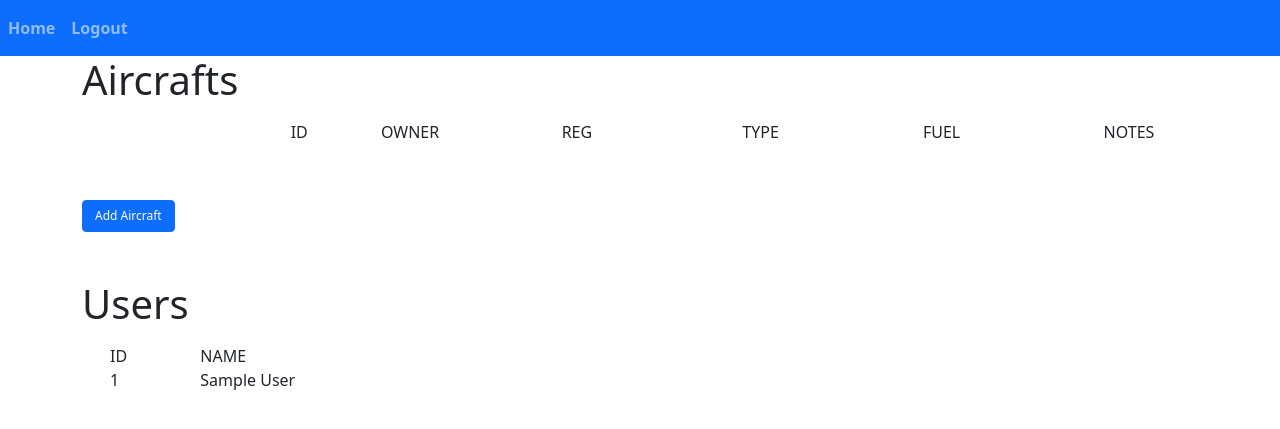
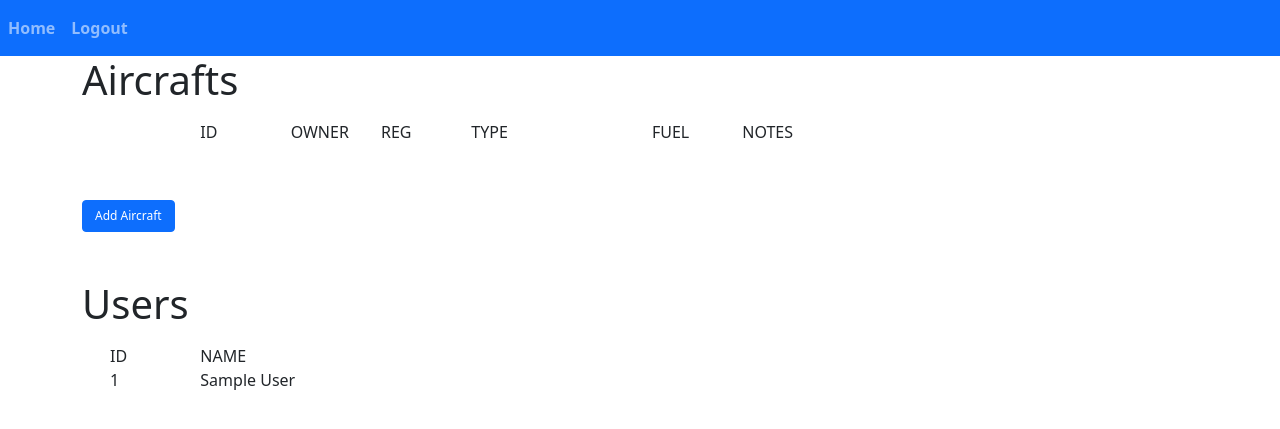
Before and after one commit to stelaninja/aircraft_performance, a Flask app: page / in a window 1280 px wide. Shown: the top 429 px of the page. Run offline with Flask 2, Linux system fonts and the light colour scheme; the visitor is signed in with stand-in values (Sample User, id 1); data comes from the database, SQL or seed files in the repository; data that the repository does not hold is empty; some libraries are stand-ins or nearby versions.

Commit message:
Fixes to the homepage

```diff
--- a/website/templates/home.html
+++ b/website/templates/home.html
@@ -7,27 +7,27 @@
       <li class="list-group-item">
         <div class="container">
             <div class="row">
-                <div class="col-sm-2">
+                <div class="col-sm-1">
 
                 </div>
                 <div class="col-sm-1">
                   ID
                 </div>
                 {% if user.id == 1 %}
-                <div class="col-sm-2">
+                <div class="col-sm-1">
                   OWNER
                 </div>
                 {% endif %}
-                <div class="col-sm-2">
+                <div class="col-sm-1">
                   REG
                 </div>
                 <div class="col-sm-2">
                   TYPE
                 </div>
-                <div class="col-sm-2">
+                <div class="col-sm-1">
                   FUEL
                 </div>
-                <div class="col-sm">
+                <div class="col-sm-3">
                   NOTES
                 </div>
             </div>
@@ -37,46 +37,44 @@
       <li class="list-group-item">
         <div class="container">
             <div class="row">
-                <div class="col-sm-2">
+                <div class="col-sm-1">
                   <a href="{{ url_for("views.load_aircraft", ac_id=aircraft.id) }}" class="btn btn-primary">Calculate</a>
                 </div>
                 <div class="col-sm-1">
                     {{ aircraft.id }}
                 </div>
                 {% if user.id == 1 %}
-                <div class="col-sm-2">
+                <div class="col-sm-1">
                   {{ aircraft.user_id }}
                 </div>
                 {% endif %}
-                <div class="col-sm-2">
+                <div class="col-sm-1">
                   {{ aircraft.registration }}
                 </div>
                 <div class="col-sm-2">
                   {{ aircraft.aircraft_type }}
                 </div>
-                <div class="col-sm-2">
+                <div class="col-sm-1">
                   {{ aircraft.fuel_type.upper() }}
                 </div>
-                <div class="col-sm">
+                <div class="col-sm-3">
                     {{ aircraft.data }}
                 </div>
                 <div class="col-sm" align="right">
+                  {% if aircraft.user_id == user.id %}
                     <form method="POST" action="edit-aircraft">
-                      {% if aircraft.user_id == user.id %}
                       <input type="hidden" id="ac_id" name="ac_id" value="{{ aircraft.id }}"/>
                       <button type="submit" action="edit-aircraft" class="btn btn-warning" aria-label="Edit">
                         Edit
                       </button>
+                      <button type="button" class="btn btn-danger" aria-label="Delete" onClick="deleteAircraft({{ aircraft.id }})">
+                        Delete
+                      </button>
+                    </form>
+                  {% else %}
+                  {% endif %}
+                </div>
 
-
-                    <button type="button" class="btn btn-danger" aria-label="Delete" onClick="deleteAircraft({{ aircraft.id }})">
-                      Delete
-                    </button>
-                    {% else %}
-                    {% endif %}
-
-                  </form>
-                </div>
             </div>
         </div>
       </li>
```
